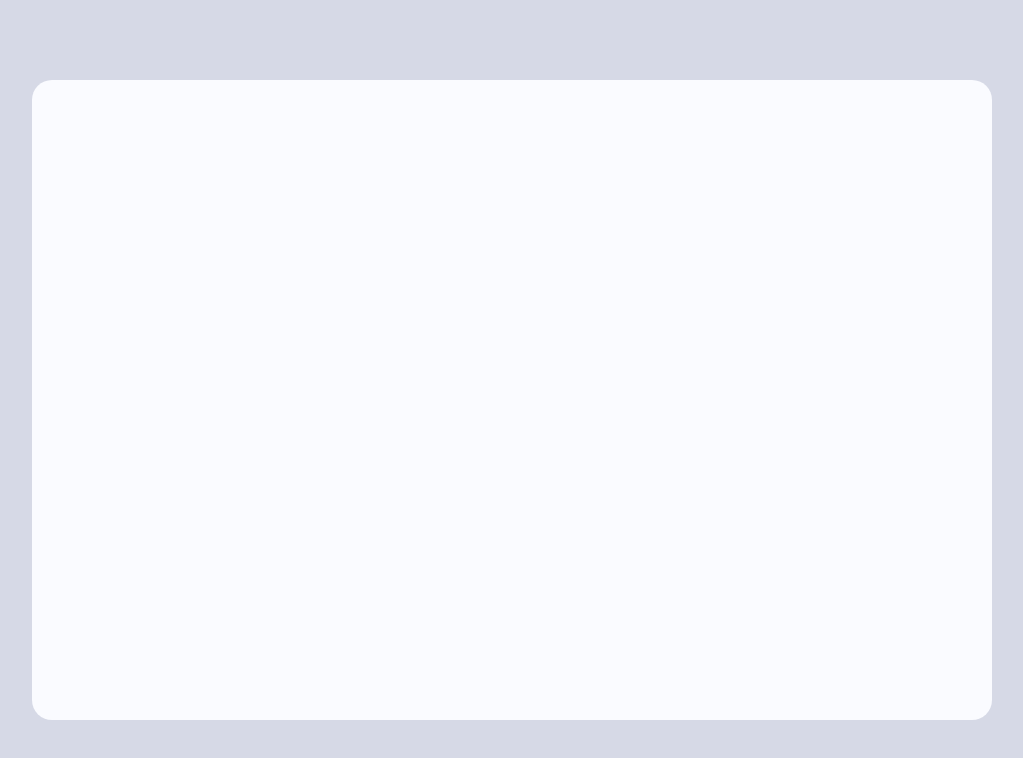
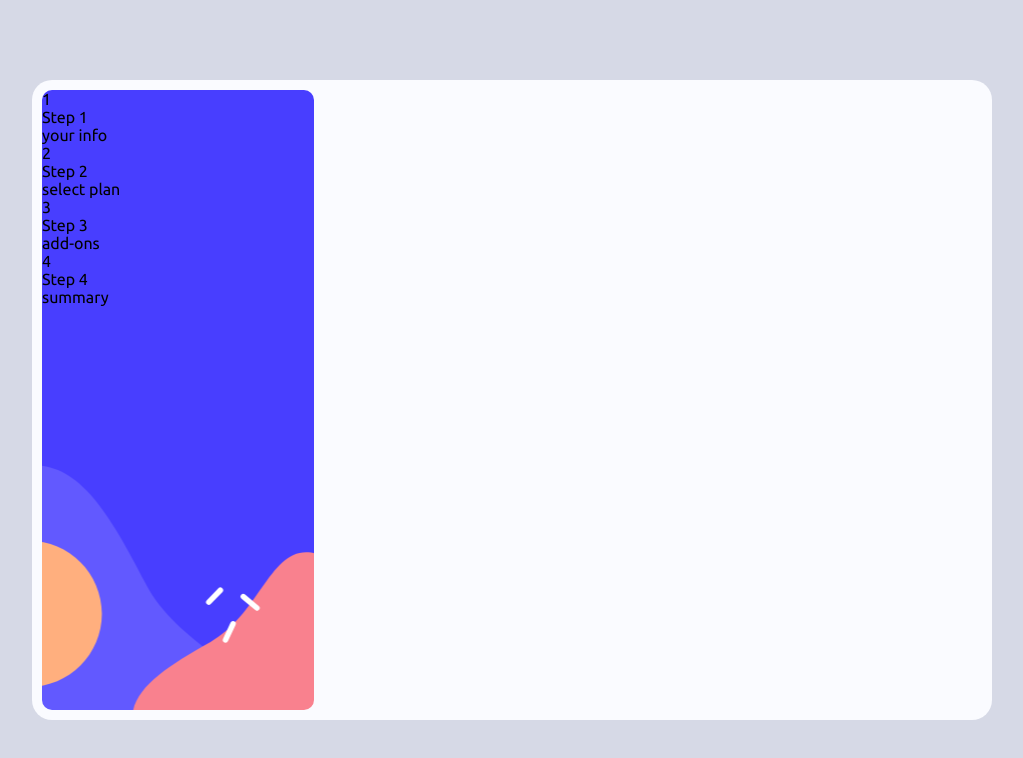
Before and after one commit to alvaromd99/multi-step-form, a React (Vite) app: page / in a window 1280 px wide. Shown: the top 758 px of the page, without its empty margins (128-1151 px from the left). Built offline with nearby package versions, Linux system fonts and the light colour scheme.

Commit message:
add side bar component with side step compoents

```diff
--- a/src/App.css
+++ b/src/App.css
@@ -38,4 +38,15 @@
 	height: 40rem;
 	background-color: var(--neutral-four);
 	border-radius: 20px;
+	padding: 10px;
 }
+
+.side-bar {
+	width: 17rem;
+	height: 100%;
+	background-image: url('./assets/images/bg-sidebar-desktop.svg');
+	background-position: center;
+	background-repeat: no-repeat;
+	background-size: cover;
+	border-radius: 10px;
+}
--- a/src/App.tsx
+++ b/src/App.tsx
@@ -1,9 +1,12 @@
 import './App.css'
+import SideBar from './components/side/SideBar'
 
 function App() {
 	return (
 		<div className='App'>
-			<main className='main'></main>
+			<main className='main'>
+				<SideBar />
+			</main>
 		</div>
 	)
 }
--- /dev/null
+++ b/src/components/side/SideBar.tsx
@@ -0,0 +1,16 @@
+import SideStep from './SideStep'
+
+const SideBar = () => {
+	return (
+		<aside className='side-bar'>
+			<div className='steps-cont'>
+				<SideStep order={1} text='your info' />
+				<SideStep order={2} text='select plan' />
+				<SideStep order={3} text='add-ons' />
+				<SideStep order={4} text='summary' />
+			</div>
+		</aside>
+	)
+}
+
+export default SideBar
--- /dev/null
+++ b/src/components/side/SideStep.tsx
@@ -0,0 +1,18 @@
+interface SideStepProps {
+	order: number
+	text: string
+}
+
+const SideStep = ({ order, text }: SideStepProps) => {
+	return (
+		<div className='step'>
+			<div className='step-number'>{order}</div>
+			<div className='step-content'>
+				<p>{`Step ${order}`}</p>
+				<h2>{text}</h2>
+			</div>
+		</div>
+	)
+}
+
+export default SideStep
--- a/src/index.css
+++ b/src/index.css
@@ -19,6 +19,7 @@ html {
 body {
 	min-height: 100vh;
 	font-family: 'Ubuntu', system-ui, sans-serif;
+	font-size: 16px;
 }
 
 img,
```
Also changed, not shown: src/components/SideBar.tsx (deleted), tsconfig.json (indentation only).
